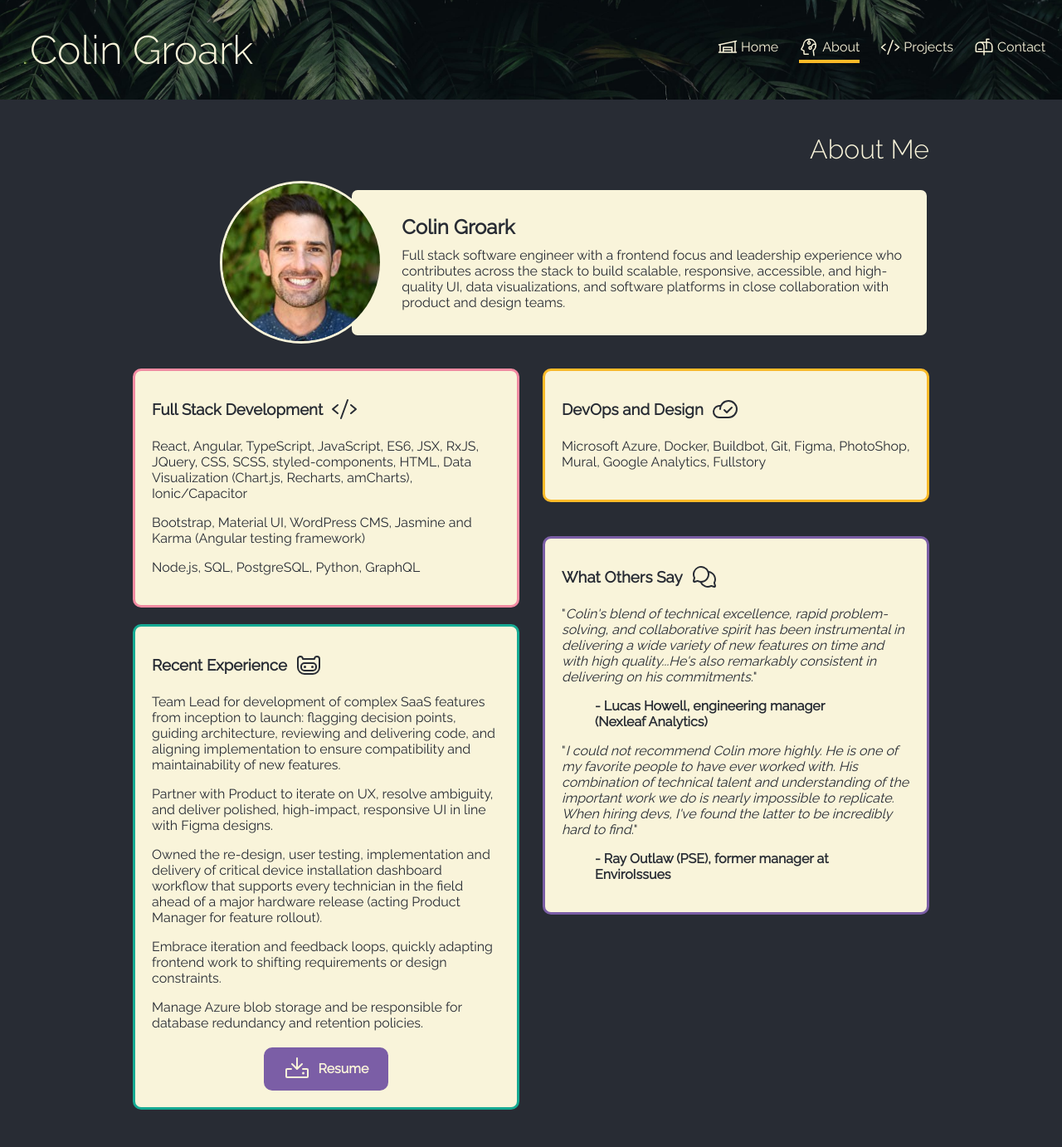
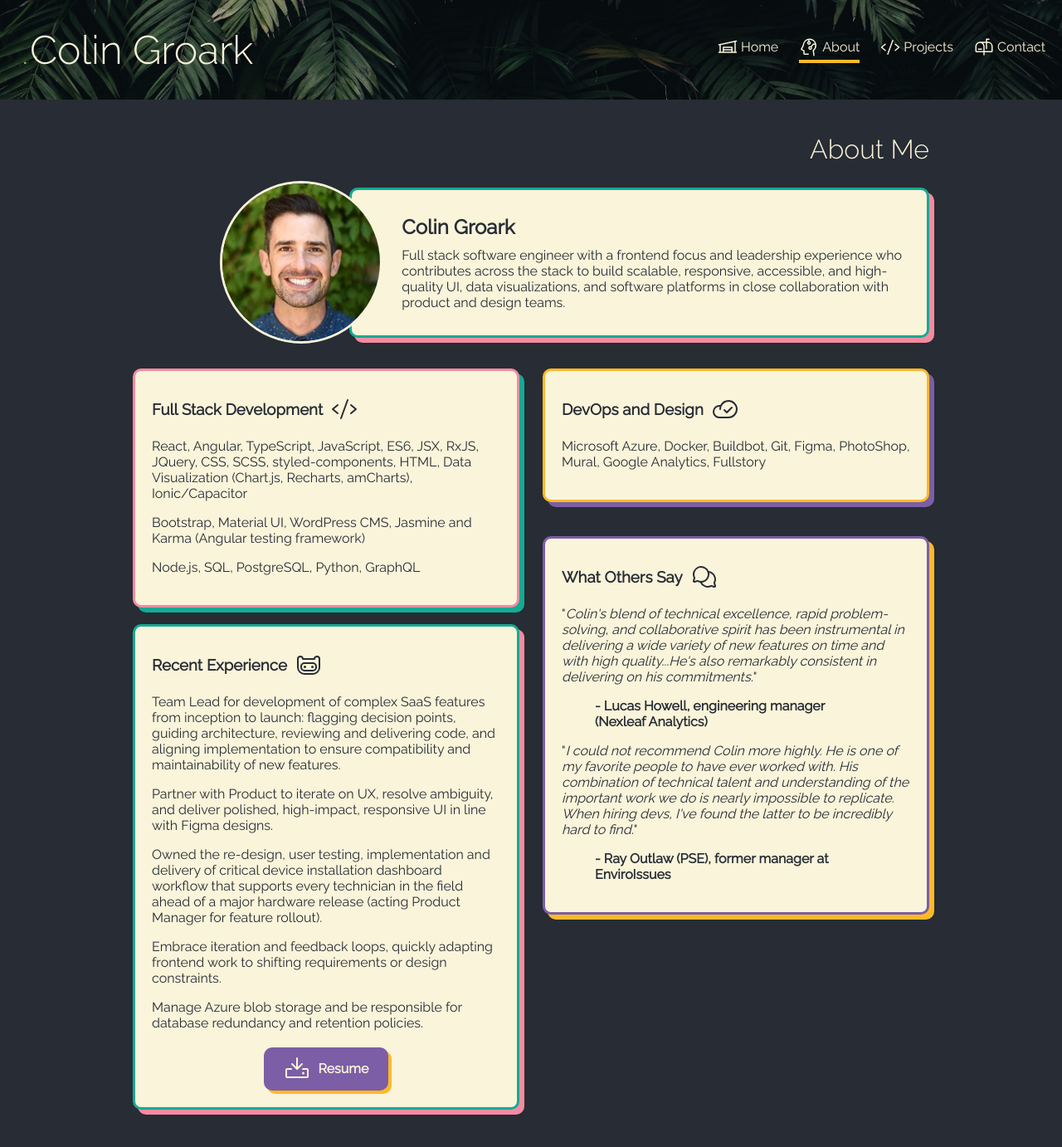
Before and after one commit to cgroark/portfolio2025, a React (Create React App) app: page /about in a window 1280 px wide. Shown: the top 1382 px of the page at 83% size. Built offline with nearby package versions, Linux system fonts and the light colour scheme.

Commit message:
adjust card and button styles bxshdw

```diff
--- a/src/views/About.js
+++ b/src/views/About.js
@@ -53,6 +53,7 @@ const Card = styled.div.withConfig({
   border-radius: 10px;
   border: solid 3px;
   border-color: ${props => props.theme[props.borderColor] || props.theme.lightBlack};
+  box-shadow: 6px 6px ${props => props.theme[props.boxShadow] || props.theme.lightBlack};
   height: fit-content;
   width: calc(50% - 60px);
   margin-top: ${props => props.marginTop || '0'};
@@ -82,6 +83,8 @@ const DownloadLink = styled.a`
   border-radius: 10px;
   text-decoration: none;
   transition: background ease-in-out 0.3s;
+  box-shadow: 4px 4px 0 ${({ theme }) => theme.yellow};
+
 
   &:hover {
     background: ${({ theme }) => theme.darkPurple};
@@ -96,7 +99,7 @@ function About() {
           </h1>
           <ProfileContainer >
             <HeadShot src={groark} alt="Colin Groark" />
-            <Card style={{ marginBottom: '0', padding: '30px 20px', width: '68%', transform: 'none' }}>
+            <Card style={{ marginBottom: '0', padding: '30px 20px', width: '68%', transform: 'none' }} borderColor="teal" boxShadow="pink">
               <ProfileText>
                 <h2 style={{ margin: '0 0 10px 0' }}>
                   Colin Groark
@@ -106,7 +109,7 @@ function About() {
             </Card>
           </ProfileContainer>
           <div style={{ display: 'flex', flexWrap: 'wrap', gap: '20px', justifyContent: 'space-between' }}>
-            <Card borderColor="pink">
+            <Card borderColor="pink" boxShadow="teal">
               <h3 style={{ marginTop: '10px', display: 'flex', alignItems: 'center', gap: '10px' }}>
                 Full Stack Development
                 <CodeIcon size={32} />
@@ -121,7 +124,7 @@ function About() {
                 Node.js, SQL, PostgreSQL, Python, GraphQL
               </p>
             </Card>
-            <Card borderColor="yellow">
+            <Card borderColor="yellow" boxShadow="purple">
               <h3 style={{ marginTop: '10px', display: 'flex', alignItems: 'center', gap: '10px' }}>
                 DevOps and Design
                 <CloudCheckIcon size={32} />
@@ -130,7 +133,7 @@ function About() {
                 Microsoft Azure, Docker, Buildbot, Git, Figma, PhotoShop, Mural, Google Analytics, Fullstory
               </p>
             </Card>
-            <Card borderColor="teal">
+            <Card borderColor="teal" boxShadow="pink">
               <h3 style={{ marginTop: '10px', display: 'flex', alignItems: 'center', gap: '10px' }}>
                 Recent Experience
                 <FinnTheHumanIcon size={32} />
@@ -155,7 +158,7 @@ function About() {
                 Resume
             </DownloadLink>
             </Card>
-            <Card borderColor="purple" marginTop="-106px">
+            <Card borderColor="purple" marginTop="-106px" boxShadow="yellow">
               <h3 style={{ marginTop: '10px', display: 'flex', alignItems: 'center', gap: '10px' }}>
                 What Others Say
                 <ChatsCircleIcon size={32} />
--- a/src/views/Contact.js
+++ b/src/views/Contact.js
@@ -15,6 +15,7 @@ const Card = styled.div`
   padding: 20px;
   border-radius: 10px;
   height: fit-content;
+  box-shadow: 6px 6px 0 ${({ theme }) => theme.teal};
 `;
 
 const EmailLink = styled.a`
@@ -62,6 +63,7 @@ const DownloadLink = styled.a`
   border-radius: 10px;
   text-decoration: none;
   transition: background ease-in-out 0.3s;
+  box-shadow: 4px 4px 0 ${({ theme }) => theme.yellow};
 
   &:hover {
     background: ${({ theme }) => theme.darkPurple};
--- a/src/views/Projects.js
+++ b/src/views/Projects.js
@@ -74,6 +74,7 @@ const ProjectImage = styled.img.withConfig({
   border-radius: 20px;
   border: solid 3px;
   border-color: ${({ borderColor, theme }) => theme[borderColor] || theme.offWhite};
+  box-shadow: 6px 6px ${props => props.theme[props.boxShadow] || props.theme.lightBlack};
   transition: all 200ms cubic-bezier(0.25, 0.1, 0.25, 1);
 
   @media (max-width: 768px) {
@@ -97,7 +98,7 @@ const ExternalButton = styled.a`
   border-radius: 10px;
   text-decoration: none;
   transition: background ease-in-out 0.3s;
-
+  box-shadow: 4px 4px 0 ${({ theme }) => theme.yellow};
   &:hover {
     background: ${({ theme }) => theme.darkPurple};
   }
@@ -106,6 +107,7 @@ const ExternalButton = styled.a`
 const PaceSection = styled.div`
   border-radius: 20px;
   border: solid 3px ${props => props.theme.offWhite};
+  box-shadow: 6px 6px ${props => props.theme[props.boxShadow] || props.theme.lightBlack};
   width: calc(30% - 10px);
   padding: 20px 10px;
   transition: all 200ms cubic-bezier(0.25, 0.1, 0.25, 1);
@@ -155,7 +157,7 @@ function Projects() {
       </h1>
       <ProjectWrapper style={{ flexWrap: 'wrap-reverse' }}>
         <a href="https://bookends.design" target="_blank" rel="noopener noreferrer">
-          <ProjectImage src={bookends} alt="Book Ends" />
+          <ProjectImage src={bookends} alt="Book Ends" borderColor="pink" boxShadow="teal" />
         </a>
         <Card>
           <h2 style={{ marginTop: '10px' }}>
@@ -228,11 +230,11 @@ function Projects() {
             </p>
           </div>
         </Card>
-        <ProjectImage borderColor="teal" src={ctDashboard} alt="ColdTrace Dashboard" />
+        <ProjectImage borderColor="teal" boxShadow="pink" src={ctDashboard} alt="ColdTrace Dashboard" />
       </ProjectWrapper>
       <LineBreak />
       <ProjectWrapper style={{ flexWrap: 'wrap-reverse' }}>
-        <PaceSection>
+        <PaceSection boxShadow="teal">
           <PaceHeader />
         </PaceSection>
         <Card>
@@ -324,7 +326,7 @@ function Projects() {
           </ExternalButton>
         </Card>
         <a href="https://participate.online/" target="_blank" rel="noopener noreferrer">
-          <ProjectImage borderColor="yellow" src={participate} alt="Participate Online" />
+          <ProjectImage borderColor="yellow" boxShadow="purple" src={participate} alt="Participate Online" />
         </a>
       </ProjectWrapper>
 
```
